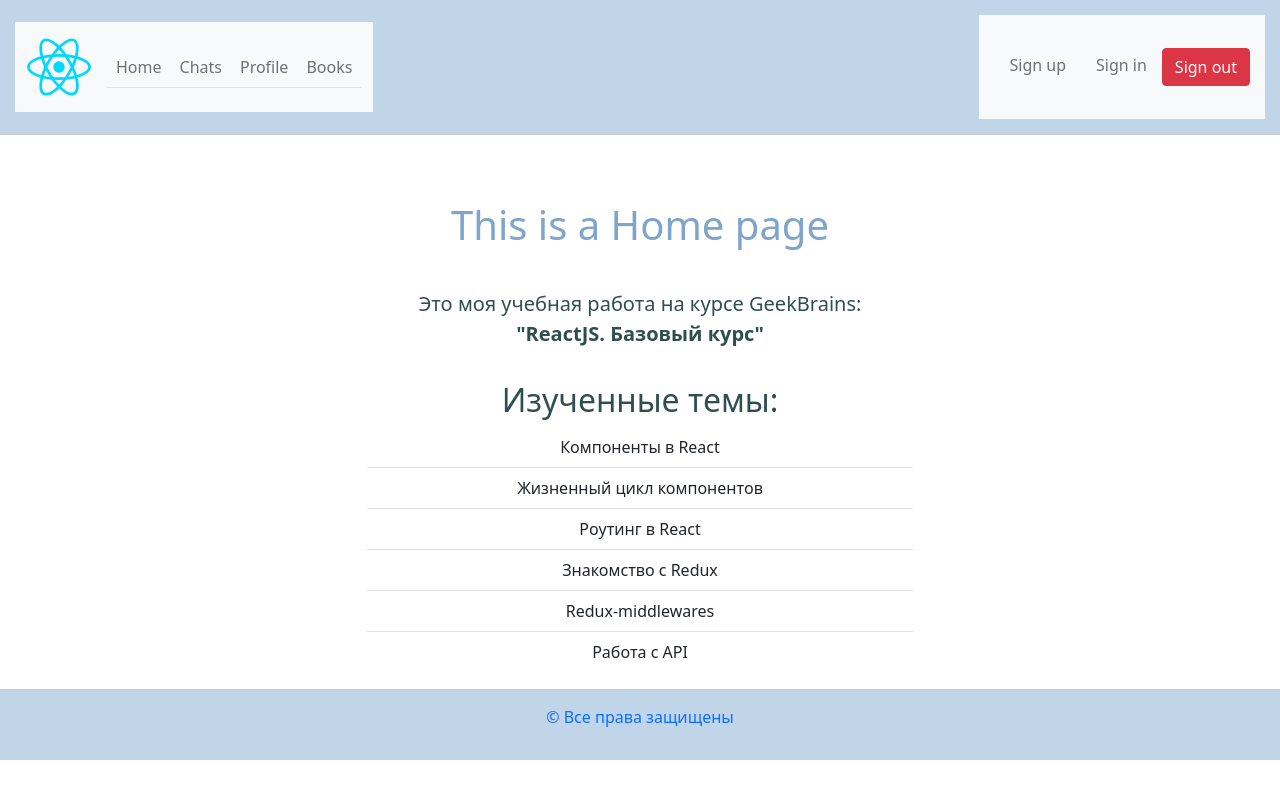
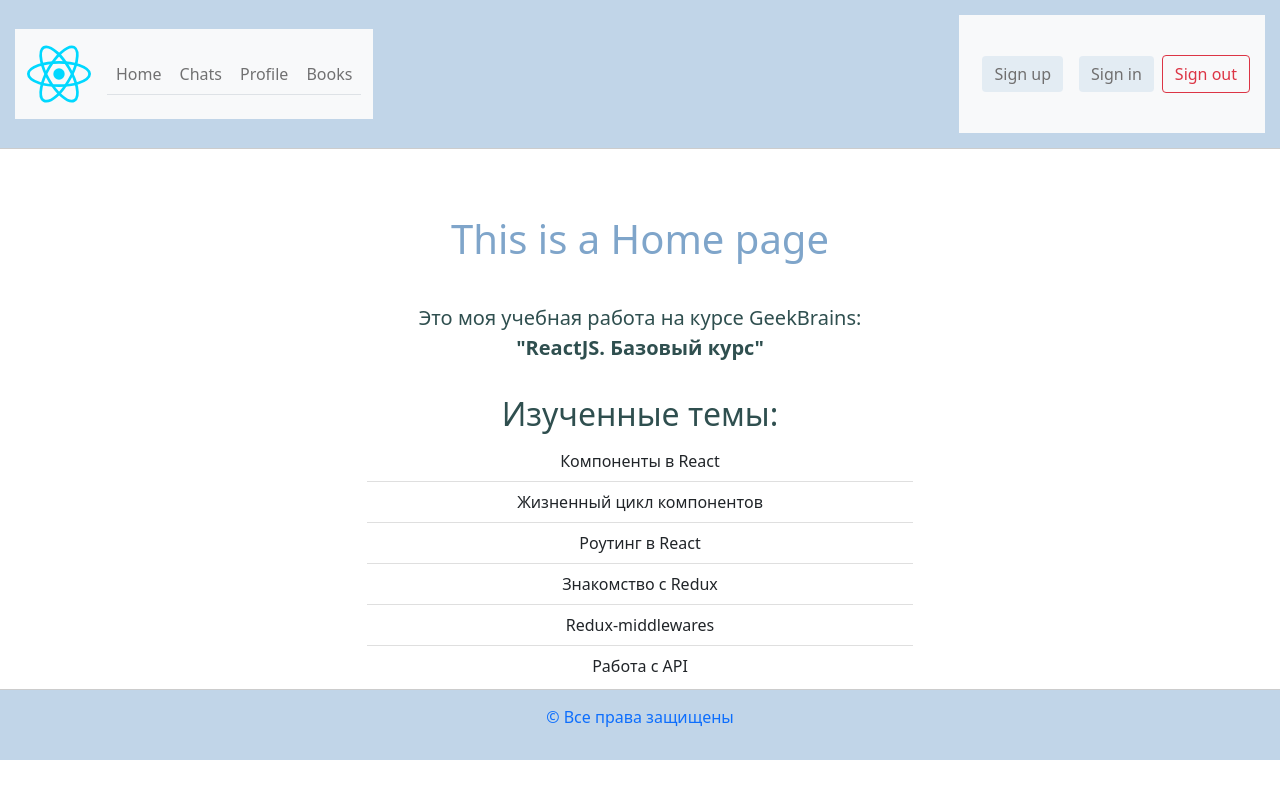
Before and after one commit to youngFrontendDeveloper/gb-react, a React (Create React App) app: page / in a window 1280 px wide. Built offline with nearby package versions, Linux system fonts and the light colour scheme; no server answers; the database is empty.

Commit message:
Изменила стиль кнопок  SingIn , SingOut

```diff
--- a/src/components/Header/Header.js
+++ b/src/components/Header/Header.js
@@ -21,7 +21,9 @@ function Header() {
       <div className="header__sign">
         <SignUp />
         <SignIn />
-        <Button variant="danger" onClick={handleLogOutClick}>Sign out</Button>
+        <Button variant="outline-danger" onClick={handleLogOutClick}>
+          Sign out
+        </Button>
       </div>
     </header>
   );
--- a/src/components/Main/Main.js
+++ b/src/components/Main/Main.js
@@ -12,7 +12,7 @@ import ChatList from "../ChatList/ChatList";
 import BooksList from "../BooksList/BooksList";
 import RegistrationWarning from "../RegistrationWarning/RegistrationWarning";
 import PrivateRoute from "../PrivateRoute/PrivateRoute";
-import { PublicOutlet, PublicRoute } from "../PublicRoute/PublicRoute";
+import { PublicOutlet } from "../PublicRoute/PublicRoute";
 
 import "./Main.css";
 
--- a/src/components/PrivateRoute/PrivateRoute.js
+++ b/src/components/PrivateRoute/PrivateRoute.js
@@ -1,5 +1,5 @@
 import { useSelector } from "react-redux";
-import { Navigate, Route } from "react-router";
+import { Navigate } from "react-router";
 import { selectAuth } from "../../store/profile/selectors";
 
 const PrivateRoute = ({ children }) => {
--- a/src/components/PublicRoute/PublicRoute.js
+++ b/src/components/PublicRoute/PublicRoute.js
@@ -2,11 +2,11 @@ import { useSelector } from "react-redux";
 import { Navigate, Outlet } from "react-router";
 import { selectAuth } from "../../store/profile/selectors";
 
-export const PublicRoute = ({ children }) => {
-  const authed = useSelector(selectAuth);
+// export const PublicRoute = ({ children }) => {
+//   const authed = useSelector(selectAuth);
 
-  return !authed ? children : <Navigate to="/chats" replace />;
-};
+//   return !authed ? children : <Navigate to="/chats" replace />;
+// };
 
 export const PublicOutlet = () => {
   const authed = useSelector(selectAuth);
--- a/src/components/SignIn/SignIn.js
+++ b/src/components/SignIn/SignIn.js
@@ -2,9 +2,10 @@ import { useState } from "react";
 import ModalSign from "../ModalSign/ModalSign";
 import { logIn } from "../../services/firebase";
 import { signIn } from "../../store/profile/actions";
-import "./SignIn.css";
+import { Button } from "react-bootstrap";
 import { useDispatch } from "react-redux";
 
+import "./SignIn.css";
 function SignIn() {
   const [modalShow, setModalShow] = useState(false);
   const [error, setError] = useState("");
@@ -29,15 +30,15 @@ function SignIn() {
 
   return (
     <>
-      <a
-        className="m-2 sign-in-link"
+      <Button
+        className="m-2 sign-in-link button"
         onClick={() => {
           setModalShow(true);
           setError("");
         }}
       >
         Sign in
-      </a>
+      </Button>
       <ModalSign
         show={modalShow}
         onHide={() => setModalShow(false)}
--- a/src/components/SignUp/SignUp.js
+++ b/src/components/SignUp/SignUp.js
@@ -2,7 +2,9 @@
 import { useState } from "react";
 import ModalSign from "../ModalSign/ModalSign";
 import { signUp } from "../../services/firebase";
+import { Button } from "react-bootstrap";
 import "./SignUp.css";
+// import Button from "@restart/ui/esm/Button";
 
 function SignUp() {
   const [modalShow, setModalShow] = useState(false);
@@ -24,9 +26,12 @@ function SignUp() {
 
   return (
     <>
-      <a className="m-2 sign-up-link" onClick={() => setModalShow(true)}>
+      <Button
+        className="m-2 sign-up-link button"
+        onClick={() => setModalShow(true)}
+      >
         Sign up
-      </a>
+      </Button>
       <ModalSign
         show={modalShow}
         onHide={() => setModalShow(false)}
```
Also changed, not shown: src/components/BooksList/BooksList.js (+51 -40 lines), src/components/Profile/Profile.js (+9 -5 lines).
